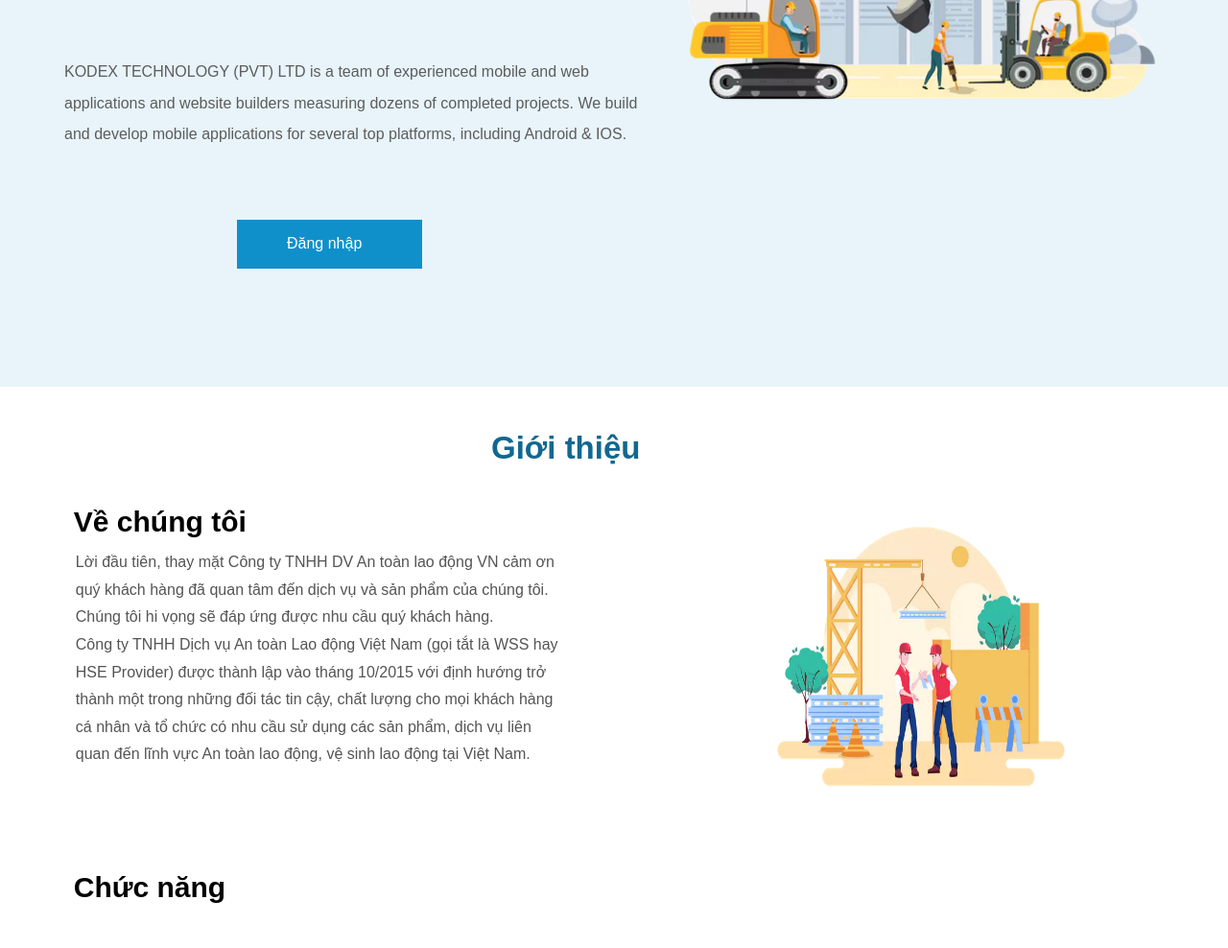
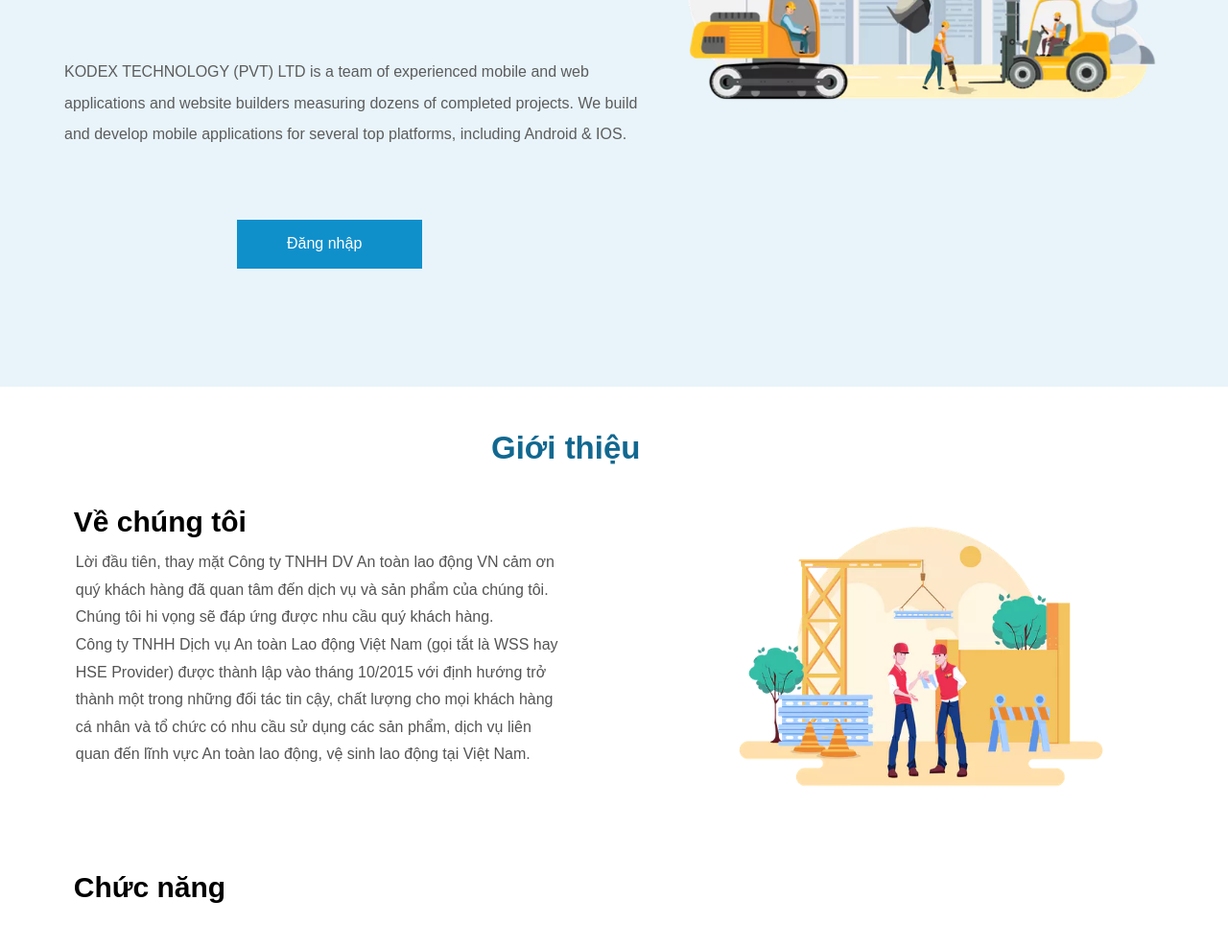
Before and after one commit to hoatruonghong/demo-safety-mainpage, a website built with Parcel: page index.html in a window 1280 px wide. Shown: the part 299-1287 px from the top of the page at 96% size. Built offline with nearby package versions, Linux system fonts and the light colour scheme.

Commit message:
update larger screen

```diff
--- a/index.css
+++ b/index.css
@@ -699,8 +699,7 @@ p
 }
 .trangch-image3 {
   top: 38%;
-  left: 60%;
-  width: 30%;
+  left: 56%;
   height: 15%;
   position: absolute;
 }
```
